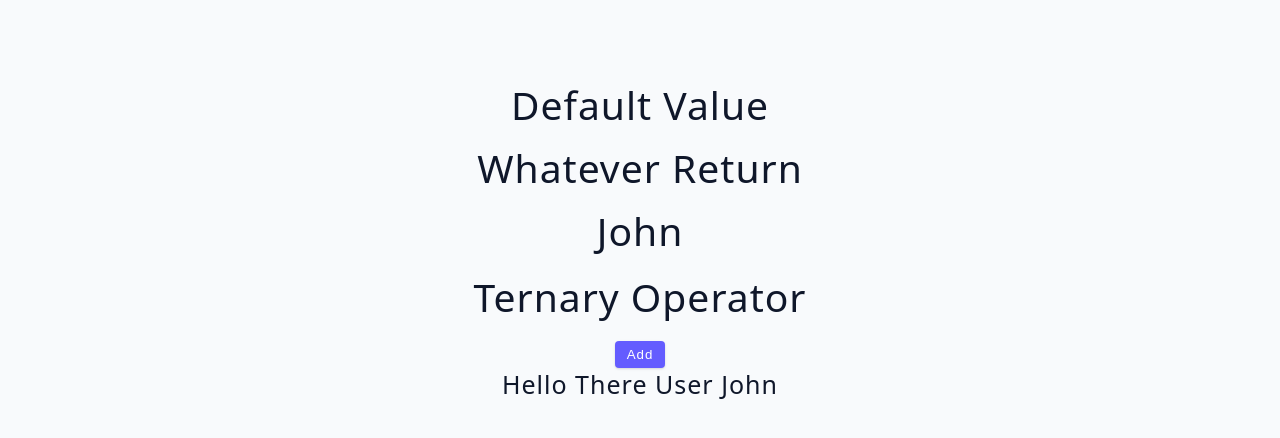
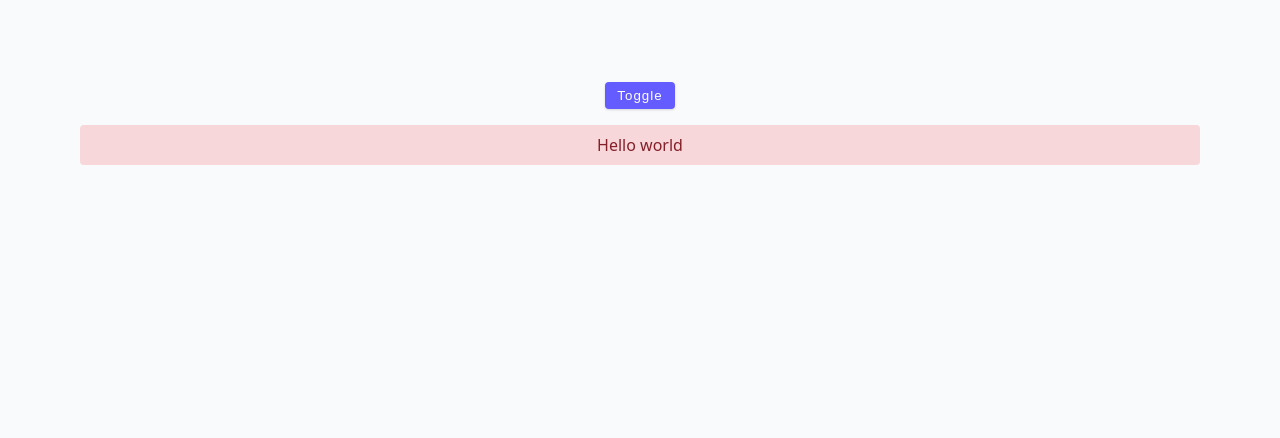
Before and after one commit to wjjhhj0914/udemy-course, a React (Vite) app in the folder 03-advanced-react/: page / in a window 1280 px wide. Shown: the top 438 px of the page. Built offline with nearby package versions, Linux system fonts and the light colour scheme.

Commit message:
learn: Toggle Challenge

```diff
--- a/03-advanced-react/src/App.jsx
+++ b/03-advanced-react/src/App.jsx
@@ -1,5 +1,5 @@
-import Starter from './tutorial/03-conditional-rendering/starter/05-short-circuit-examples';
-import Final from './tutorial/03-conditional-rendering/final/05-short-circuit-examples';
+import Starter from './tutorial/03-conditional-rendering/starter/06-toggle-challenge';
+import Final from './tutorial/03-conditional-rendering/final/06-toggle-challenge';
 
 function App() {
   return (
--- a/03-advanced-react/src/tutorial/03-conditional-rendering/starter/06-toggle-challenge.jsx
+++ b/03-advanced-react/src/tutorial/03-conditional-rendering/starter/06-toggle-challenge.jsx
@@ -1,5 +1,29 @@
+import { useState } from 'react';
+
 const ToggleChallenge = () => {
-  return <h2>toggle challenge</h2>;
+  const [showAlert, setShowAlert] = useState(false);
+
+  // const toggleAlert = () => {
+  //   if (showAlert) {
+  //     setShowAlert(false);
+  //     return;
+  //   }
+  //   setShowAlert(true);
+  // };
+
+  return (
+    <div>
+      <button className="btn" onClick={() => setShowAlert(!showAlert)}>
+        toggle
+      </button>
+      {showAlert && <Alert />}
+      <Alert />
+    </div>
+  );
+};
+
+const Alert = () => {
+  return <div className="alert alert-danger">Hello world</div>;
 };
 
 export default ToggleChallenge;
```
